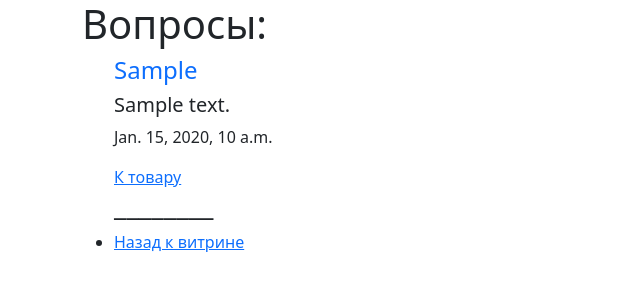
After one commit to Lalkeen/massive_homework, a Django app: page /showcase/product/1/questions in a window 1280 px wide. The commit adds this page. Shown: the top 300 px of the page, without its empty margins (0-640 px from the left). Run offline with Django 4.2, Linux system fonts and the light colour scheme; tables that the repository leaves empty hold one stand-in row (values such as "Sample post").

Commit message:
Added delete func to Questions

```diff
--- a/showcase_app/templates/showcase_app/product_detail.html
+++ b/showcase_app/templates/showcase_app/product_detail.html
@@ -24,6 +24,9 @@
   <p>{{ product.updated_at }}</p>
 
     <h3>Вопросы о товаре:</h3>
+    <a class="text-decoration-none"
+               href="{% url 'showcase_app:question-list' pk=product.pk %}"
+        ><p>Все вопросы к товару</p></a>
     <h3>________</h3>
         {% for obj in question %}
 
--- a/showcase_app/templates/showcase_app/product_list.html
+++ b/showcase_app/templates/showcase_app/product_list.html
@@ -14,6 +14,8 @@
                href="{% url 'showcase_app:product' pk=product.pk %}"
         >{{ product.name }}</a>: {{ product.description }}
         </li>
+          {% empty %}
+          <h3>Пока пусто!</h3>
       {% endfor %}
     </ul>
   </div>
--- a/showcase_app/templates/showcase_app/question_confirm_delete.html
+++ b/showcase_app/templates/showcase_app/question_confirm_delete.html
@@ -15,6 +15,6 @@
 
 
   <div>
-    <a class="btn btn-sm btn-info" href="{% url 'showcase_app:question' pk=question.product_id %}">Назад к вопросу</a>
+    <a class="btn btn-sm btn-info" href="{% url 'showcase_app:question' pk=question.pk %}">Назад к вопросу</a>
   </div>
 {% endblock %}
--- a/showcase_app/templates/showcase_app/question_detail.html
+++ b/showcase_app/templates/showcase_app/question_detail.html
@@ -40,9 +40,13 @@
 {#    <a class="btn btn-success" href="{% url 'showcase_app:update-product' pk=product.pk %}">Обновить</a>#}
     <a class="btn btn-warning" href="{% url 'showcase_app:delete-question' pk=question.pk %}">Архивировать</a>
     <ul>
+        <li>
+          <a href="{% url 'showcase_app:product' pk=question.product_id %}">Назад к товару</a>
+      </li>
       <li>
         <a href="{% url 'showcase_app:index' %}">Назад к витрине</a>
       </li>
+
     </ul>
   </div>
 {% endblock %}
--- /dev/null
+++ b/showcase_app/templates/showcase_app/question_list.html
@@ -0,0 +1,31 @@
+{% extends 'base.html' %}
+
+{% block title %}
+  Вопросы
+{% endblock %}
+
+{% block body %}
+  <h1>Вопросы:</h1>
+
+  <div>
+    <ul>
+      {% for obj in question_list %}
+
+            <a class="text-decoration-none"
+               href="{% url 'showcase_app:question' pk=obj.pk %}"
+        ><h4>{{ obj.header }}</h4></a>
+
+            <h5>{{ obj.body }}</h5>
+          <p> {{ obj.created_at }} </p>
+          <a href="{% url 'showcase_app:product' pk=obj.product_id %}">К товару</a>
+          <h3>________</h3>
+          {% empty %}
+          <h3>Пока пусто!</h3>
+        {% endfor %}
+     <li>
+        <a href="{% url 'showcase_app:index' %}">Назад к витрине</a>
+      </li>
+    </ul>
+  </div>
+
+{% endblock %}
--- a/showcase_app/urls.py
+++ b/showcase_app/urls.py
@@ -8,6 +8,7 @@ from .views import (
     ProductDeleteView,
     QuestionDetailView,
     QuestionDeleteView,
+    QuestionListView,
 )
 
 
@@ -21,7 +22,7 @@ urlpatterns = [
         "product/<int:pk>/update/", ProductUpdateView.as_view(), name="update-product"
     ),
     path(
-        "products/<int:pk>/delete/", ProductDeleteView.as_view(), name="delete-product"
+        "product/<int:pk>/delete/", ProductDeleteView.as_view(), name="delete-product"
     ),
     path("question/<int:pk>", QuestionDetailView.as_view(), name="question"),
     path(
@@ -29,4 +30,7 @@ urlpatterns = [
         QuestionDeleteView.as_view(),
         name="delete-question",
     ),
+    path(
+        "product/<int:pk>/questions", QuestionListView.as_view(), name="question-list"
+    ),
 ]
--- a/showcase_app/views.py
+++ b/showcase_app/views.py
@@ -38,9 +38,9 @@ class ProductDetailView(FormMixin, DetailView):
     form_class = QuestionForm
 
     def get_context_data(self, **kwargs):
-        question = Question.objects.filter(product_id=self.get_object()).order_by(
-            "created_at"
-        )
+        question = Question.objects.filter(
+            ~Q(archived=True), product_id=self.get_object()
+        ).order_by("created_at")
         context = super(ProductDetailView, self).get_context_data(**kwargs)
         context["form"] = QuestionForm(initial={"product": self.object})
         context["question"] = question
@@ -93,8 +93,14 @@ class QuestionDetailView(FormMixin, DetailView):
         return self.get(self, request, *args, **kwargs)
 
 
-#
-# class QuestionDeleteView(DeleteView):
-#     product_id = question_id = Question.get_object().product_id
-#     success_url = reverse_lazy("showcase_app:product")
-#     queryset = Product.objects.filter(~Q(archived=True), product_id=product_id).all()
+class QuestionDeleteView(DeleteView):
+    success_url = reverse_lazy("showcase_app:index")
+    queryset = Question.objects.filter(~Q(archived=True)).all()
+
+
+class QuestionListView(ListView):
+    model = Question
+
+    def get_queryset(self, **kwargs):
+        qs = super().get_queryset(**kwargs)
+        return qs.filter(product_id=self.kwargs["pk"])
```
